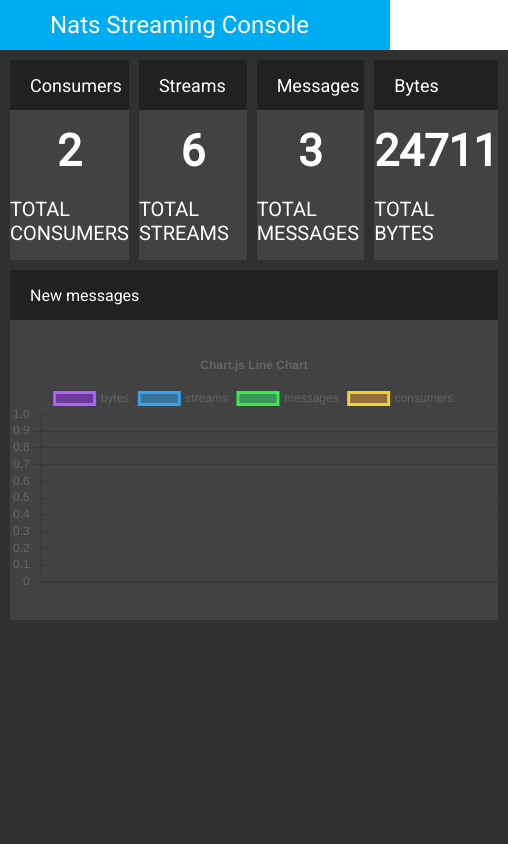
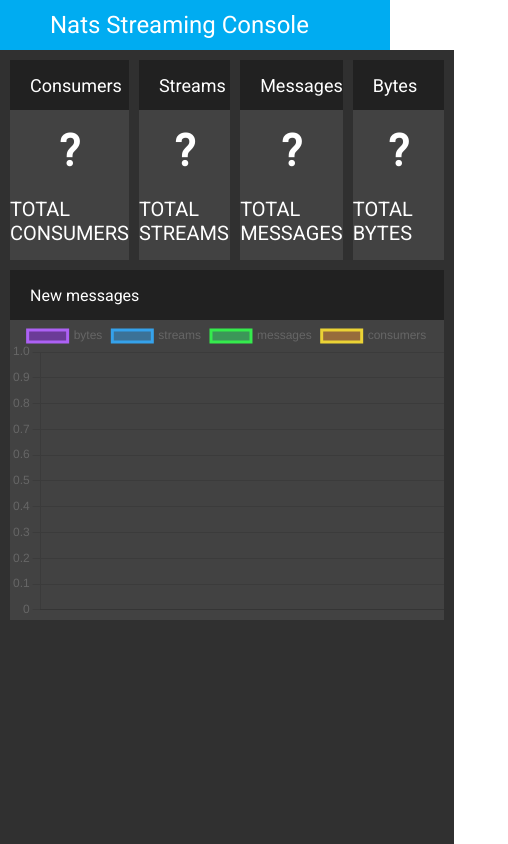
Before and after one commit to MadDev3/nats-jetstream-gui-front, a React (Create React App) app: page / in a window 390 px wide. Shown: the whole page, 508 px wide, since content can reach past the window. Built offline with nearby package versions, Linux system fonts and the light colour scheme.

Commit message:
Fix responsive

```diff
--- a/src/components/Main.tsx
+++ b/src/components/Main.tsx
@@ -41,12 +41,13 @@
     Legend
 );
 
+
 const Main = () => {
 
     const [graphic, setGraphic] = useState<IMessage[]>([]);
 
     let sock: any = null;
-    let wsuri = "ws://localhost:80/ws";
+    let wsuri = "ws://localhost:8080/ws/";
 
     window.onload = function() {
 
@@ -64,6 +65,7 @@
 
         sock.onmessage = function(e: any) {
             const dataMessage: IData = JSON.parse(e.data);
+            console.log(dataMessage)
             if (dataMessage.type === 'statistic') {
                 let graphics = graphic;
                 graphics.push(dataMessage.message)
@@ -86,10 +88,10 @@
     }
 
     const ITEMS = [
-        {text: 'Consumers', count: 2, sub_text: 'total consumers'},
-        {text: 'Streams', count: 6, sub_text: 'total streams'},
-        {text: 'Messages', count: 3, sub_text: 'total messages'},
-        {text: 'Bytes', count: 24711, sub_text: 'total bytes'},
+        {text: 'Consumers', count: '?', sub_text: 'total consumers'},
+        {text: 'Streams', count: '?', sub_text: 'total streams'},
+        {text: 'Messages', count: '?', sub_text: 'total messages'},
+        {text: 'Bytes', count: '?', sub_text: 'total bytes'},
     ];
 
     const [items, setItems] = useState<IItem[]>(ITEMS);
@@ -107,7 +109,19 @@
 
     const labels = graphic.map(function (message, index) {
         let date = new Date(message.time * 1000);
-        return date.getHours() + ':' + date.getMinutes() + ':' + date.getSeconds();
+        let hours: number | string = date.getHours();
+        if (hours < 10) {
+            hours = '0' + hours;
+        }
+        let minutes: number | string = date.getMinutes();
+        if (minutes < 10) {
+            minutes = '0' + minutes;
+        }
+        let seconds: number | string = date.getSeconds();
+        if (seconds < 10) {
+            seconds = '0' + seconds;
+        }
+        return hours + ':' + minutes + ':' + seconds;
     })
 
     const data = {
@@ -154,11 +168,8 @@
             legend: {
                 position: 'top' as const,
             },
-            title: {
-                display: true,
-                text: 'Chart.js Line Chart',
-            },
         },
+        maintainAspectRatio: false,
     };
 
     return (
```
Also changed, not shown: 7 other files (tests, documents, lock files or other folders).
